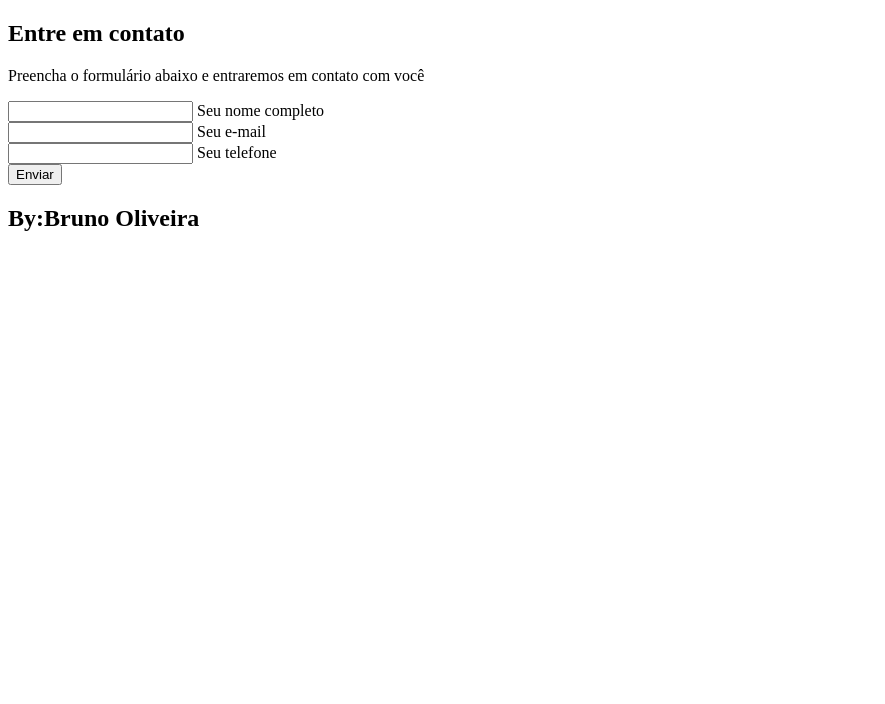
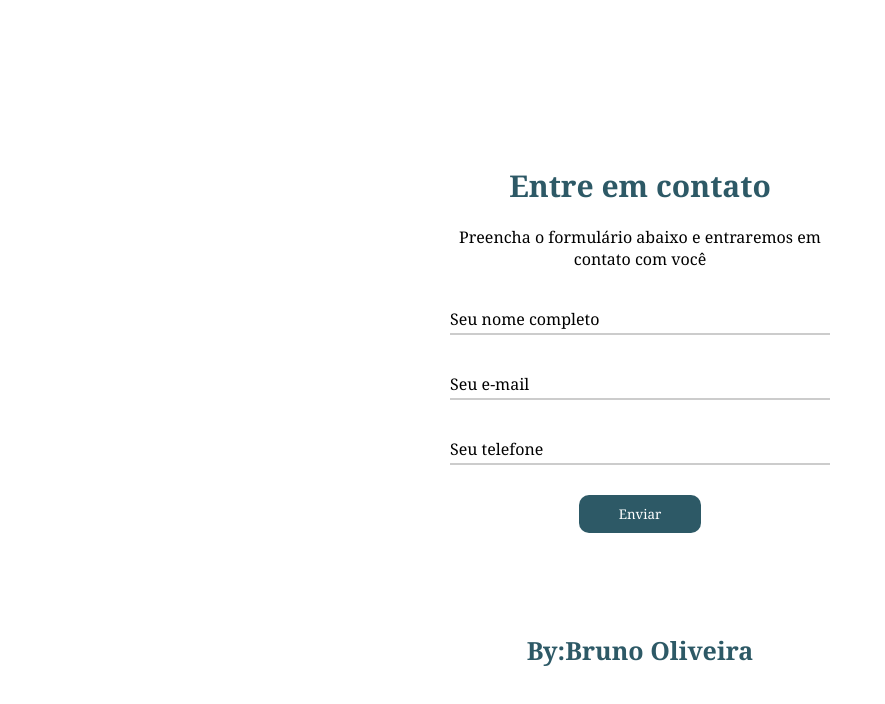
Before and after one commit to bcbrunoo/formulario, a plain HTML site: page index.html in a window 1280 px wide. Shown: the whole page, without its empty margins (0-885 px from the left). Drawn offline with Linux system fonts and the light colour scheme; files that its build step writes are made by us from their sources.

Commit message:
Update index.html

```diff
--- a/index.html
+++ b/index.html
@@ -1,11 +1,11 @@
-<!DOCTYPE html>
-<html lang="pt-br">
+<html>
 
 <head>
     <meta charset="UTF-8">
     <meta name="viewport" content="width=device-width, initial-scale=1.0">
     <title>Formulário | BO </title>
-    <link href="https://bcbrunoo.github.io/formulario/style.css"/>
+    <link rel="stylesheet" href="css/style.css">
+    <link href="https://bcbrunoo.github.io/formulario/style.css">
 </head>
 
 <body>
```
